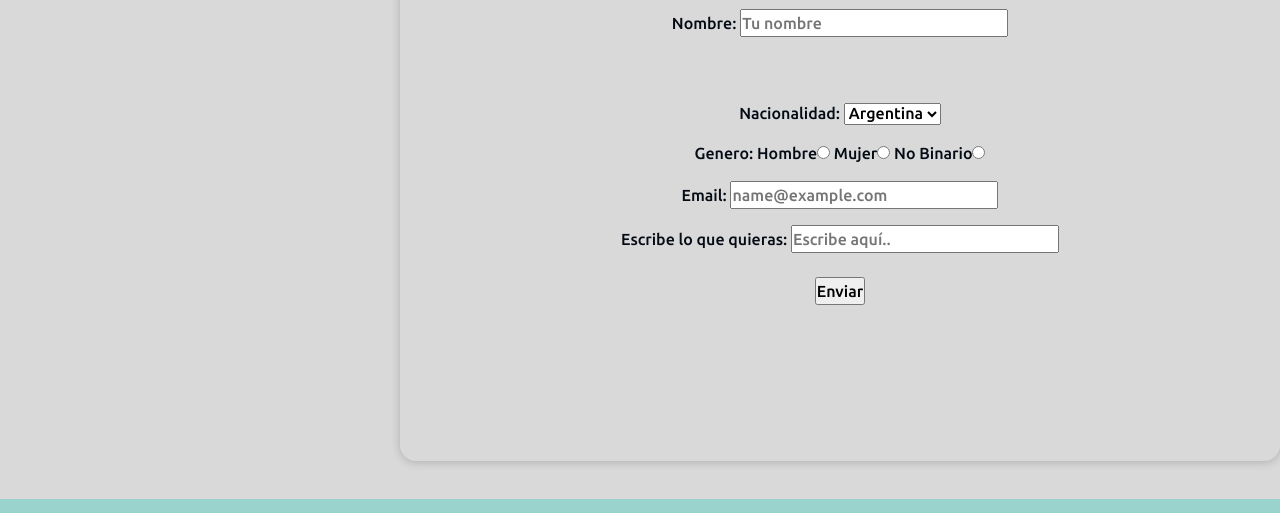
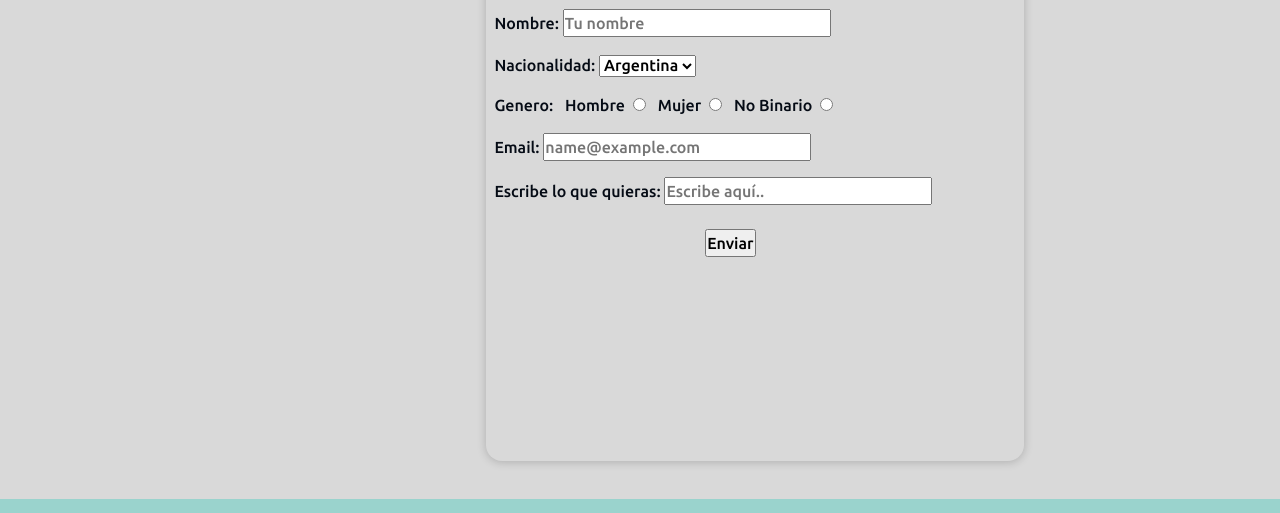
Before and after one commit to diegogarin1/PFDiegoGarinCoderHouse, a plain HTML site: page pages/contacto.html in a window 1280 px wide. Shown: the part 221-734 px from the top of the page. Drawn offline with nearby package versions, Linux system fonts and the light colour scheme.

Commit message:
cambios finales para segunda pre-entrega, ajustes en ficha de contacto

```diff
--- a/css/style.css
+++ b/css/style.css
@@ -5,12 +5,6 @@
 }
 
 /* AJUSTES COMPARTIDOS  */
-
-
-
-
-
-
 
 header {
     background-color: #9AD3CD;
@@ -112,6 +106,8 @@ footer ul {
     width: 10%;
     margin-top: 3%!important;
     margin-bottom: 3% !important;
+    margin-right: 20% !important;
+    margin-left: 3% !important;
     overflow: hidden;
     background: #D9D9D9;
     box-shadow: 0px 1px 10px rgba(0, 0, 0, 0.2);
--- a/pages/contacto.html
+++ b/pages/contacto.html
@@ -67,13 +67,13 @@
 
 
         <main>
-            <div class="row vh-72">
+            <div class="row vh-72 text-start">
 
-                <h2 class="container mx-auto py-4" style="width: 400px;">Contactanos</h2>
+                <h2 class="container mx-auto py-4 text-decoration-underline ms-5" style="width: 400px;">Contactanos</h2>
                 <div class="card-contacto col rounded-4">
                     <div class="d-flex-col justify-items-start">
 
-                        <div class="py-5">
+                        <div class="pt-5 px-2">
                             <form class="mb-2" action="" method="post" enctype="text/plain">
                                 <div>
                                     <label for="name" class="form-label">Nombre:
@@ -81,7 +81,7 @@
                                     </label>
                                 </div>
                         </div>
-                        <div class="py-2">
+                        <div class="py-2 px-2">
                             <div><label for="nacionalidad" class="form-label">Nacionalidad:</label>
                                 <select name="" id="nacionalidad">
                                     <option value="">Argentina</option>
@@ -92,21 +92,21 @@
                             </div>
                         </div>
                         <div class="py-2">
-                            <label for="genero" class="form-label">Genero:
-                                <label for="Hombre">Hombre</label><input type="radio" name="genero" id="Hombre"
+                            <label for="genero" class="form-label px-2">Genero:
+                                <label for="Hombre" class="px-2">Hombre</label><input type="radio" name="genero" id="Hombre"
                                     value="Hombre">
-                                <label for="Mujer">Mujer</label><input type="radio" name="genero" id="Mujer"
+                                <label for="Mujer" class="px-2">Mujer</label><input type="radio" name="genero" id="Mujer"
                                     value="Mujer">
-                                <label for="NB">No Binario</label><input type="radio" name="genero" id="NB"
+                                <label for="NB" class="px-2">No Binario</label><input type="radio" name="genero" id="NB"
                                     value="No Binario">
                             </label>
                         </div>
-                        <div class="py-2">
+                        <div class="py-2 px-2">
                             <label for="email" class="form-label">Email:
                                 <input type="email" name="" id="email" placeholder="name@example.com">
                             </label>
                         </div>
-                        <div class="py-2">
+                        <div class="py-2 px-2">
                             <label for="comentarios" class="form-label">Escribe lo que quieras:
                                 <input type="text" name="" id="" placeholder="Escribe aquí..">
                             </label>
@@ -114,7 +114,7 @@
                         </div>
 
                         <div class="py-3 mx-auto" style="width: 100px;">
-                            <input type="submit" value="Enviar" id="">
+                            <input  type="submit" value="Enviar" id="">
                         </div>
                         </form>
                     </div>
```
Also changed, not shown: index.html (+1 -1 lines), pages/experiencias.html (+6 -3 lines), pages/informacion.html (+1 -1 lines), pages/quienessomos.html (+2 -2 lines).
